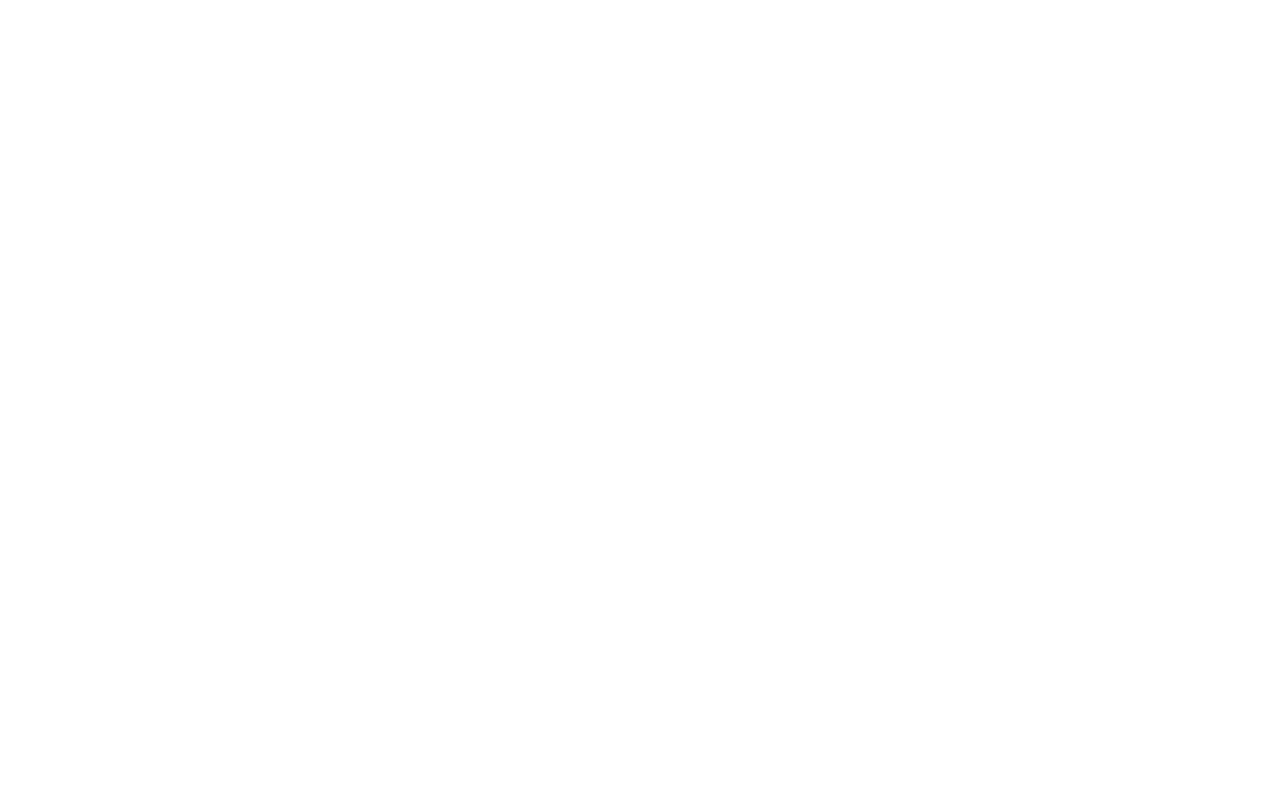
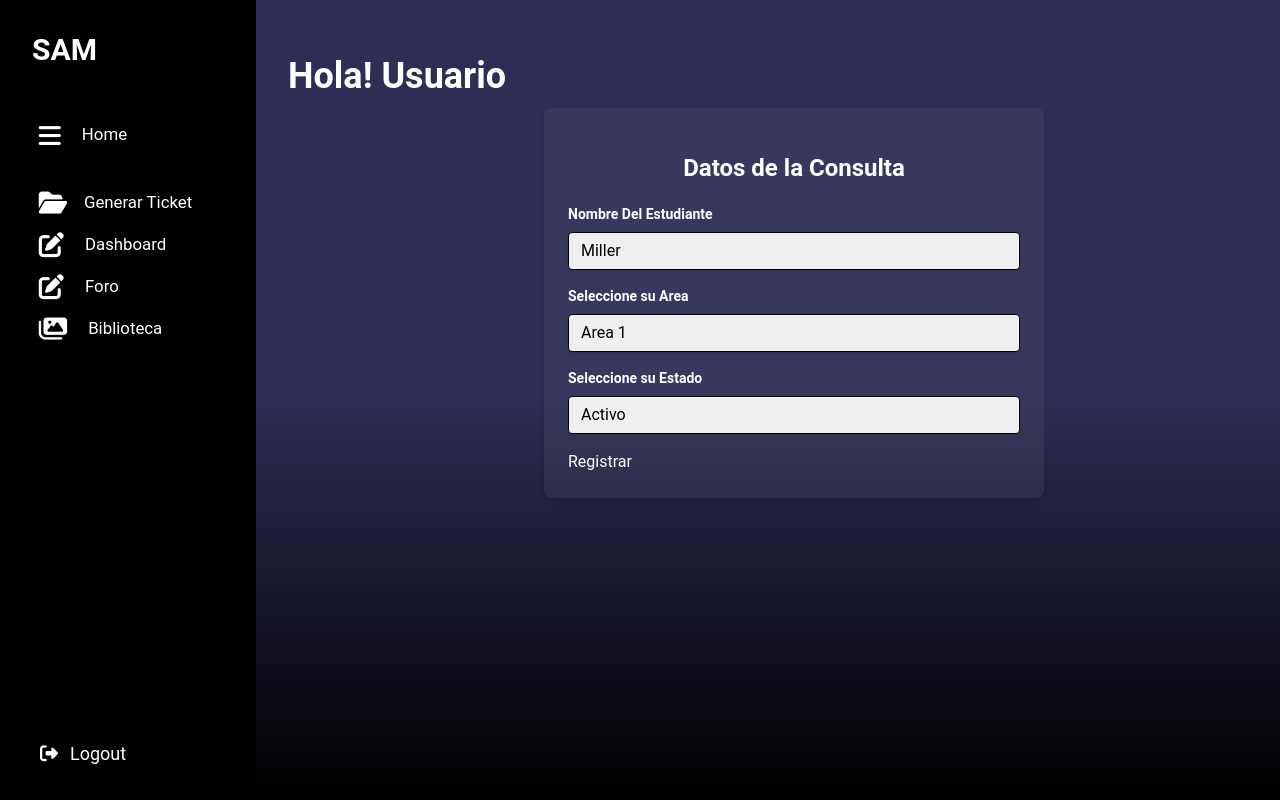
Before and after one commit to Juxnjo/mvpSenaSoft_Globant, a React (Vite) app in the folder client/: page /follow in a window 1280 px wide. Before the commit this address had no page. Built offline with nearby package versions, Linux system fonts and the light colour scheme.

Commit message:
casos de prueba

```diff
--- a/client/src/App.jsx
+++ b/client/src/App.jsx
@@ -10,6 +10,7 @@
 import { LibraryPage } from "./pages/LibraryPage";
 import { DashboardPage } from "./pages/DashboardPage";
 import CommunityPage from './pages/CommunityPage';
+import FormFollowUp from './pages/FormFollowUp';
 
 
 function App ()
@@ -27,8 +28,7 @@
         <Route path='/dashboard' element={ <DashboardPage /> } />
         <Route path='/ticket' element={<TicketsPage />} />
         <Route path='/foro' element={<CommunityPage />} />
-
-
+        <Route path='/follow' element={<FormFollowUp />} />
 
       </Routes>
 
--- a/client/src/pages/DashboardPage.jsx
+++ b/client/src/pages/DashboardPage.jsx
@@ -9,10 +9,11 @@
     <div className="h-screen py-14 sm:ml-0 pl-16 lg:pl-0 lg:ml-72 text-white flex gap-3 justify-between pr-10">
         <h1 className="font-bold text-4xl">Hola! Usuario</h1>
         <span>dashboard</span>
+        <div className="w-full flex">
+        <Datatable/>
       </div>
-      <div className="w-full flex justify-center">
+      </div>
 
-      </div>
     </>
   )
 }
--- /dev/null
+++ b/client/src/pages/FormFollowUp.jsx
@@ -0,0 +1,79 @@
+import React from 'react'
+import SideBarComponent from '../components/SideBar/SideBarComponent'
+
+function FormFollowUp() {
+    return (
+        <>
+            <SideBarComponent />
+
+            <div className="h-screen py-14 sm:ml-0 pl-16 flex-col lg:pl-0 lg:ml-72 text-white flex gap-3 pr-10">
+                <h1 className="font-bold text-4xl">Hola! Usuario</h1>
+
+
+                <div className='flex justify-start w-[500px] flex-col'>
+
+                    <form
+                        action=""
+                        method="post"
+                        className="bg-white bg-opacity-5 w-full shadow-md rounded-lg p-6 lg:ml-64"
+                    >
+  <h1 className='text-center py-5 font-bold text-2xl'>Datos de la Consulta</h1>
+
+                        <div className="mb-4">
+                            <label htmlFor="frecuencia" className="block text-gray-700 text-sm font-bold mb-2">
+                                Nombre Del Estudiante
+                            </label>
+                            <select
+                                id="frecuencia"
+                                name="frecuencia"
+                                className="shadow text-black appearance-none border rounded w-full py-2 px-3 text-gray-700 leading-tight focus:outline-none focus:shadow-outline"
+                            >
+                                <option value="diaria">Miller</option>
+                                <option value="semanalmente">Juan</option>
+                                <option value="ocasionalmente">Maria</option>
+                                <option value="nunca">Xiomara</option>
+                            </select>
+                        </div>
+
+                        <div className="mb-4">
+                            <label htmlFor="frecuencia" className="block text-gray-700 text-sm font-bold mb-2">
+                                Seleccione su Area
+                            </label>
+                            <select
+                                id="frecuencia"
+                                name="frecuencia"
+                                className="shadow text-black appearance-none border rounded w-full py-2 px-3 text-gray-700 leading-tight focus:outline-none focus:shadow-outline"
+                            >
+                                <option value="diaria">Area 1</option>
+                                <option value="semanalmente">Area 2</option>
+                                <option value="ocasionalmente">Are 3</option>
+                                <option value="nunca">Area 4</option>
+                            </select>
+                        </div>
+
+                        <div className="mb-4">
+                            <label htmlFor="frecuencia" className="block text-gray-700 text-sm font-bold mb-2">
+                                Seleccione su Estado
+                            </label>
+                            <select
+                                id="frecuencia"
+                                name="frecuencia"
+                                className="shadow text-black appearance-none border rounded w-full py-2 px-3 text-gray-700 leading-tight focus:outline-none focus:shadow-outline"
+                            >
+                                <option value="diaria">Activo</option>
+                                <option value="semanalmente">Inactivo</option>
+                            </select>
+                        </div>
+
+                        <input type="submit" value="Registrar" />
+
+                    </form>
+                </div>
+            </div>
+
+
+        </>
+    )
+}
+
+export default FormFollowUp
```
Also changed, not shown: 5 other files (tests, documents, lock files or other folders).
